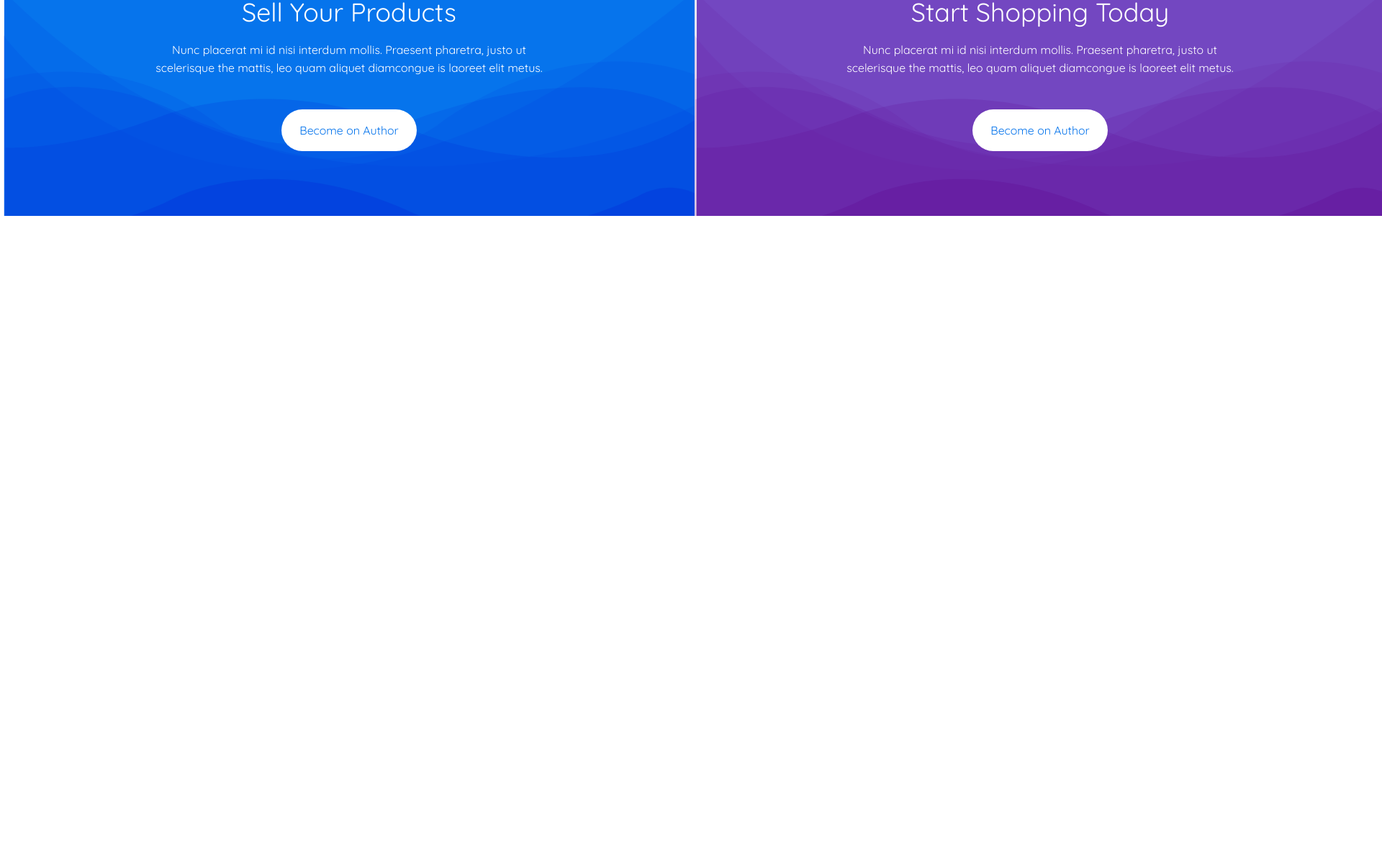
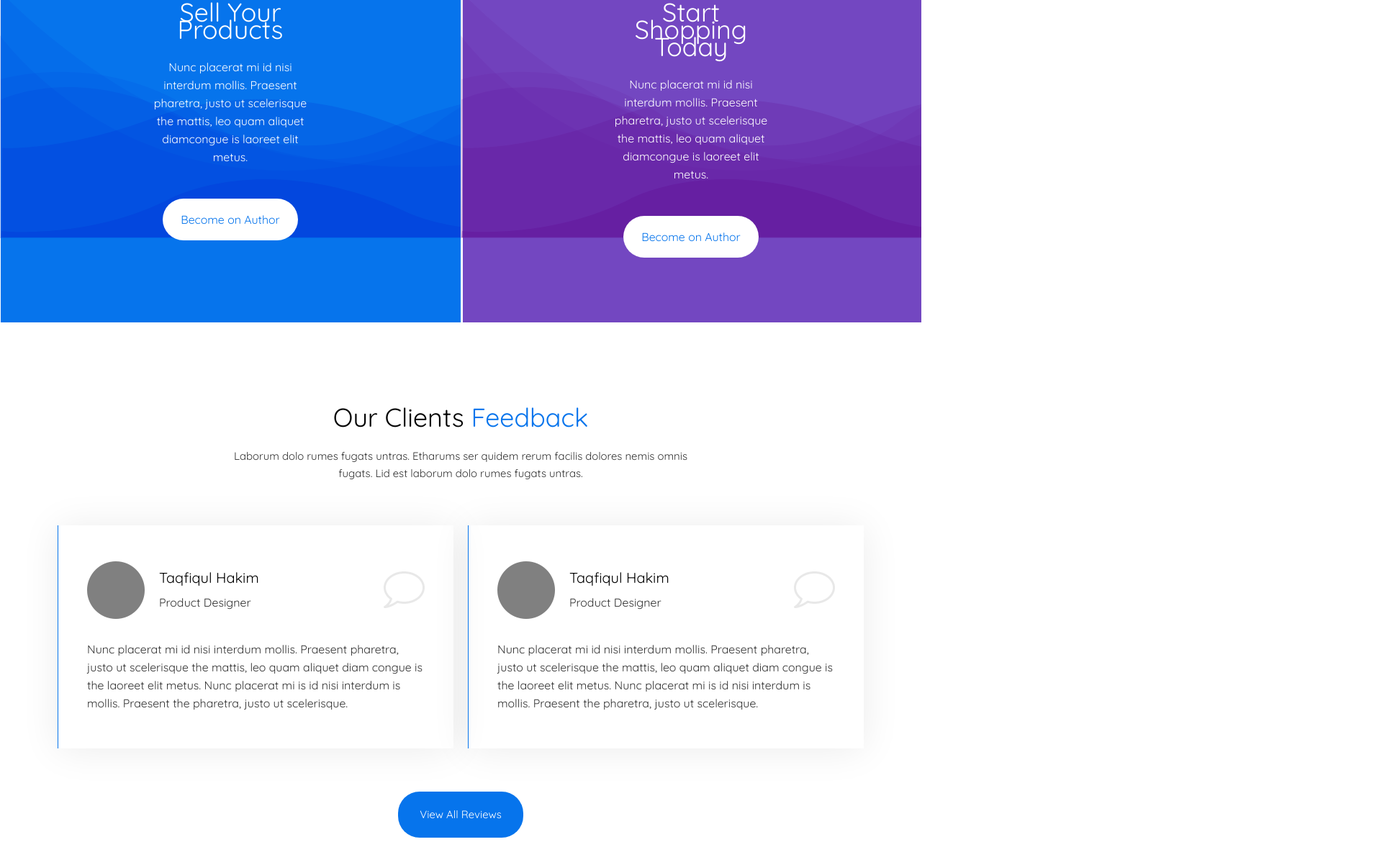
Before and after one commit to kolweb-dev/martPlace, a website: page app/index.html in a window 1280 px wide. Shown: the part 6897-8099 px from the top of the page at 72% size, 1920 px wide, since content can reach past the window. Before the commit the page ends 7197 px from the top, so only its background shows below. Drawn offline with nearby package versions, Linux system fonts and the light colour scheme; files that its build step writes are made by us from their sources; files whose address does not match are found by name.

Commit message:
added section reviews

```diff
--- a/app/index.html
+++ b/app/index.html
@@ -1153,7 +1153,7 @@
     </section>
 
     <section class="shopping">
-        <div class="container-fluid">
+        <div class="container-fluidd">
             <div class="shopping__inner">
 
                 <div class="shopping__item" style="background-image:url(images/sell-bg.svg);">
@@ -1181,12 +1181,69 @@
                     </div>
                     <button class="shopping__item-btn" type="button">Become on Author</button>
                 </div>
+            </div>
+        </div>
+    </section>
+    <div class="reviews">
+        <div class="container">
+            <div class="reviews__top">
+                <div class="reviews__top-title">
+                    Our Clients <span>Feedback</span>
+                </div>
+                <div class="reviews__top-text">
+                    Laborum dolo rumes fugats untras. Etharums ser quidem rerum facilis dolores nemis omnis fugats. Lid
+                    est laborum dolo rumes fugats untras.
+                </div>
+            </div>
+
+
+            <div class="reviews__inner">
+                <div class="reviews__item">
+                    <div class="reviews__item-user">
+                        <div class="user-img" style="background-image: url(images/user-none.png);">
+                        </div>
+                        <div class="user-info">
+                            <div class="user-info-name">Taqfiqul Hakim</div>
+                            <div class="user-info-profesion">Product Designer</div>
+                        </div>
+                        <div class="user-info-img" style="background-image: url(images/icons/reviews-icon.png);"></div>
+                    </div>
+                    <div class="reviews__item-text">
+                        Nunc placerat mi id nisi interdum mollis. Praesent pharetra, justo ut scelerisque the
+                        mattis, leo quam aliquet diam congue is the laoreet elit metus. Nunc placerat mi is id nisi
+                        interdum is mollis. Praesent the pharetra, justo ut scelerisque.
+                    </div>
+                </div>
+                <div class="reviews__item">
+                    <div class="reviews__item-user">
+                        <div class="user-img" style="background-image: url(images/user-none.png);">
+                        </div>
+                        <div class="user-info">
+                            <div class="user-info-name">Taqfiqul Hakim</div>
+                            <div class="user-info-profesion">Product Designer</div>
+                        </div>
+                        <div class="user-info-img" style="background-image: url(images/icons/reviews-icon.png);"></div>
+                    </div>
+                    <div class="reviews__item-text">
+                        Nunc placerat mi id nisi interdum mollis. Praesent pharetra, justo ut scelerisque the
+                        mattis, leo quam aliquet diam congue is the laoreet elit metus. Nunc placerat mi is id nisi
+                        interdum is mollis. Praesent the pharetra, justo ut scelerisque.
+                    </div>
+                </div>
+
+                <a class="reviews__inner-btn" href="#"> View All Reviews</a>
+            </div>
+
+
+        </div>
+    </div>
 
 
 
-            </div>
-        </div>
-    </section>
+
+
+
+
 
 
 
--- a/app/scss/style.scss
+++ b/app/scss/style.scss
@@ -697,7 +697,7 @@
         position: relative;
         max-width: 360px;
         width: 100%;
-        padding: 50px 35px;
+
         box-shadow: 0px 2px 50px 0px rgba(0, 0, 0, 0.08);
         padding:50px 30px;
         text-align: center;
@@ -795,3 +795,95 @@
             border-radius:30px;
         }
     }
+
+
+
+.reviews{
+    padding:120px 0;
+}
+.reviews__top{
+    text-align: center;
+    &-title{
+        font-size: 36px;
+        color:#000;
+
+        margin-bottom: 30px;
+        span{
+            color:$blue;
+        }
+    }
+    &-text{
+      padding: 0 235px;
+      margin-bottom: 60px;
+    }
+}
+
+
+
+.reviews__inner{
+    display: flex;
+    justify-content: space-between;
+    margin-bottom: 60px;
+    flex-wrap: wrap;
+}
+.reviews__item{
+    padding: 50px 40px;
+    max-width: 550px;
+    width: 100%;
+    box-shadow: 0px 2px 50px 0px rgba(0, 0, 0, 0.08);
+    border-left: 1px solid $blue;
+    &-user{
+        display: flex;
+        justify-content: flex-start;
+        align-items: center;
+        margin-bottom: 30px;
+        .user-img{
+            height: 80px;
+            width: 80px;
+            background-repeat: no-repeat;
+            display: block;
+            background-position: center;
+            background-size:cover;
+        }
+        .user-info{
+            margin-left: 20px;
+            &-name{
+                color:#000;
+                font-size: 20px;
+                margin-bottom: 10px;
+            }
+            &-profesion{
+                font-size: 16px;
+            }
+        }
+        .user-info-img{
+            width: 57px;
+            height: 51px;
+            background-repeat: no-repeat;
+            display: block;
+            background-position: center;
+            background-size:cover;
+            margin-left: auto;
+        }
+    }
+    &-text{
+        font-size: 16px;
+        line-height: 25px;
+    }
+}
+.reviews__inner-btn{
+    margin: 0 auto;
+    margin-top: 60px;
+    color: #fff;
+    background-color:$blue;
+    border-radius:30px;
+    padding: 20px 30px;
+    transition: all .5s linear;
+}
+.reviews__inner-btn:hover{
+    // opacity: 0.5;
+    background-color: #fff;
+    color: $blue;
+    border:1px solid $blue;
+    box-shadow: 0px 2px 50px 0px rgba(0, 0, 0, 0.08);
+}
```
Also changed, not shown: app/images/icons/reviews-icon.png (added), app/images/user-none.png (added).
